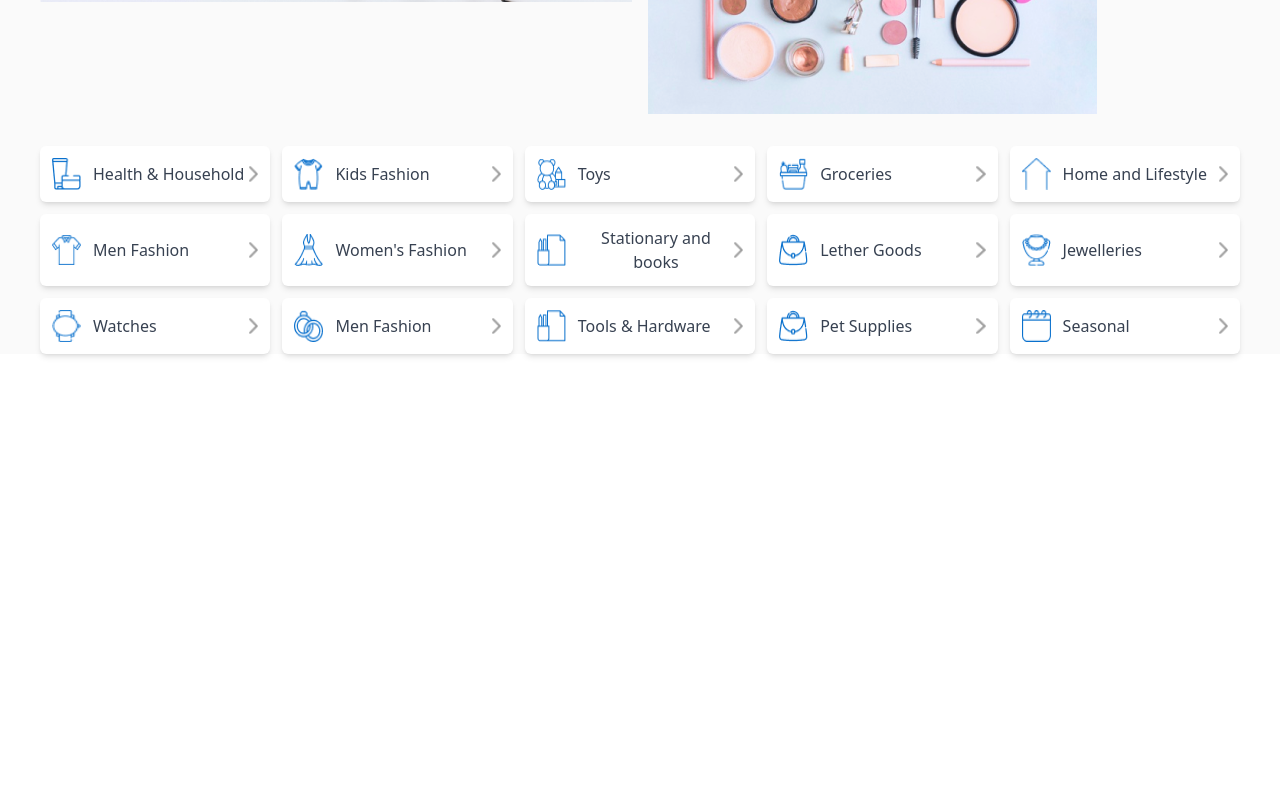
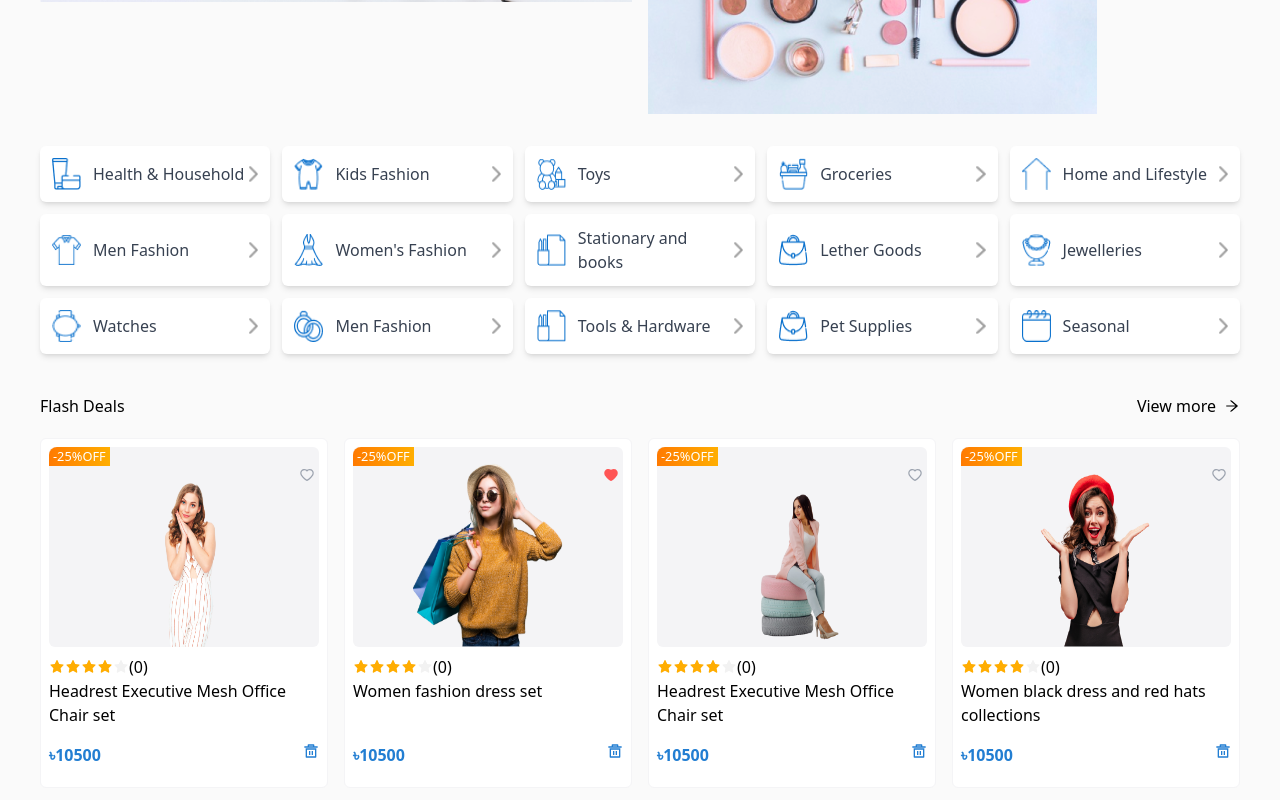
Before and after one commit to mousumiaktar/oikko-dotcom-bd, a React (Create React App) app: page / in a window 1280 px wide. Shown: the part 440-1240 px from the top of the page. Before the commit the page ends 826 px from the top, so only its background shows below. Built offline with nearby package versions, Linux system fonts and the light colour scheme.

Commit message:
flash Deals added

```diff
--- a/package.json
+++ b/package.json
@@ -8,6 +8,7 @@
     "@testing-library/user-event": "^13.5.0",
     "react": "^18.2.0",
     "react-dom": "^18.2.0",
+    "react-icons": "^4.7.1",
     "react-router-dom": "^6.7.0",
     "react-scripts": "5.0.1",
     "web-vitals": "^2.1.4"
--- a/src/App.js
+++ b/src/App.js
@@ -4,7 +4,7 @@ import Home from './components/pages/home/Home';
 
 function App() {
   return (
-    <div className="App">
+    <div>
       <Routes>
         <Route path='/' element={<Home />}></Route>
       </Routes>
--- /dev/null
+++ b/src/components/features/Ratings.js
@@ -0,0 +1,19 @@
+import React from 'react';
+import { AiFillStar } from 'react-icons/ai';
+
+const Ratings = () => {
+    return (
+        <div className='flex items-center'>
+            <div className='flex'>
+                <AiFillStar className='text-[#FFAD01]' />
+                <AiFillStar className='text-[#FFAD01]' />
+                <AiFillStar className='text-[#FFAD01]' />
+                <AiFillStar className='text-[#FFAD01]' />
+                <AiFillStar className='text-[#F2F2F2]' />
+            </div>
+            <p>(0)</p>
+        </div>
+    );
+};
+
+export default Ratings;
--- a/src/components/pages/category/Category.js
+++ b/src/components/pages/category/Category.js
@@ -17,10 +17,12 @@ import ctg15 from "../../../images/category/ctg15.png";
 import icon from "../../../images/category/icon.png";
 import Container from '../Container';
 
+
 const Category = () => {
     return (
         <Container>
-            <div className='lg:grid lg:grid-cols-5 md:grid md:grid-cols-3 grid grid-cols-1 gap-3 mt-8 mb-8'>
+            <div>
+                <div className='lg:grid lg:grid-cols-5 md:grid md:grid-cols-3 grid grid-cols-1 gap-3 mt-8'>
                     <div className='bg-white flex justify-between items-center shadow-md p-3 rounded-md'>
                         <div className='flex gap-3 items-center'>
                             <img className='w-[29px] h-[32px]' src={ctg1} alt="" />
@@ -127,6 +129,7 @@ const Category = () => {
                         <img className='h-4' src={icon} alt="" />
                     </div>
                 </div>
+            </div>
         </Container>
     );
 };
--- /dev/null
+++ b/src/components/pages/flashDeals/FlashDeals.js
@@ -0,0 +1,104 @@
+import React from 'react';
+import Container from '../Container';
+import { AiFillHeart, AiOutlineArrowRight, AiOutlineHeart } from "react-icons/ai";
+import deals1 from "../../../images/deals/del1.png"
+import deals2 from "../../../images/deals/del2.png"
+import deals3 from "../../../images/deals/del3.png"
+import deals4 from "../../../images/deals/del4.png"
+import Ratings from '../../features/Ratings';
+import { RiDeleteBin5Line } from 'react-icons/ri';
+
+const FlashDeals = () => {
+    return (
+        <Container>
+            <div className='flex justify-between mt-10 mb-5'>
+                <h2>Flash Deals</h2>
+                <div className='flex items-center gap-2'>
+                    <p>View more</p>
+                    <AiOutlineArrowRight />
+                </div>
+            </div>
+            {/* FLAS DEALS ITEMS */}
+            <div className='lg:grid lg:grid-cols-4 md:grid md:grid-cols-3 gap-4'>
+                <div className='h-[350px] bg-white border border-[#F4F4F6] p-2 rounded-md mb-4'>
+                    <div className='bg-[#F4F4F6] rounded-md'>
+                        <img className='w-[150px] h-[200px] mx-auto pt-4 relative' src={deals1} alt="" />
+                        <div className=' mb[-100px]'>
+                            <small className='bg-gradient-to-r from-[#FF7A01] to-[#FFAE01] px-1 rounded-tl-lg absolute mt-[-200px] text-white'>-25%OFF</small>
+                            <AiOutlineHeart className='absolute lg:ml-[250px] ml-[250px] mt-[-180px] text-gray-400 md:ml-[180px]' />
+                        </div>
+                    </div>
+                    <div className='mt-2'>
+                        <div>
+                            <Ratings />
+                            <p>Headrest Executive Mesh Office Chair set</p>
+                        </div>
+                        <div className='flex justify-between text-[#227ED2] font-bold mt-4'>
+                            <p>৳10500</p>
+                            <p><RiDeleteBin5Line /></p>
+                        </div>
+                    </div>
+                </div>
+                <div className='h-[350px] bg-white border border-[#F4F4F6] p-2 rounded-md mb-4'>
+                    <div className='bg-[#F4F4F6] rounded-md'>
+                        <img className='w-[150px] h-[200px] mx-auto pt-4 relative' src={deals2} alt="" />
+                        <div className=' mb[-100px]'>
+                            <small className='bg-gradient-to-r from-[#FF7A01] to-[#FFAE01] px-1 rounded-tl-lg absolute mt-[-200px] text-white'>-25%OFF</small>
+                            <AiFillHeart className='absolute lg:ml-[250px] ml-[250px] mt-[-180px] text-[#FF5555] md:ml-[180px]' />
+                        </div>
+                    </div>
+                    <div className='mt-2'>
+                        <div>
+                            <Ratings />
+                            <p>Women fashion dress set</p>
+                        </div>
+                        <div className='flex justify-between text-[#227ED2] font-bold mt-10'>
+                            <p>৳10500</p>
+                            <p><RiDeleteBin5Line /></p>
+                        </div>
+                    </div>
+                </div>
+                <div className='h-[350px] bg-white border border-[#F4F4F6] p-2 rounded-md mb-4'>
+                    <div className='bg-[#F4F4F6] rounded-md'>
+                        <img className='w-[150px] h-[200px] mx-auto pt-4 relative' src={deals3} alt="" />
+                        <div className=' mb[-100px]'>
+                            <small className='bg-gradient-to-r from-[#FF7A01] to-[#FFAE01] px-1 rounded-tl-lg absolute mt-[-200px] text-white'>-25%OFF</small>
+                            <AiOutlineHeart className='absolute lg:ml-[250px] ml-[250px] mt-[-180px] text-gray-400 md:ml-[180px]' />
+                        </div>
+                    </div>
+                    <div className='mt-2'>
+                        <div>
+                            <Ratings />
+                            <p>Headrest Executive Mesh Office Chair set</p>
+                        </div>
+                        <div className='flex justify-between text-[#227ED2] font-bold mt-4'>
+                            <p>৳10500</p>
+                            <p><RiDeleteBin5Line /></p>
+                        </div>
+                    </div>
+                </div>
+                <div className='h-[350px] bg-white border border-[#F4F4F6] p-2 rounded-md mb-4'>
+                    <div className='bg-[#F4F4F6] rounded-md'>
+                        <img className='w-[150px] h-[200px] mx-auto pt-4 relative' src={deals4} alt="" />
+                        <div className=' mb[-100px]'>
+                            <small className='bg-gradient-to-r from-[#FF7A01] to-[#FFAE01] px-1 rounded-tl-lg absolute mt-[-200px] text-white'>-25%OFF</small>
+                            <AiOutlineHeart className='absolute lg:ml-[250px] ml-[250px] mt-[-180px] text-gray-400 md:ml-[180px]' />
+                        </div>
+                    </div>
+                    <div>
+                        <div className='mt-2'>
+                            <Ratings />
+                            <p>Women black dress and red hats collections</p>
+                        </div>
+                        <div className='flex justify-between text-[#227ED2] font-bold mt-4'>
+                            <p>৳10500</p>
+                            <p><RiDeleteBin5Line /></p>
+                        </div>
+                    </div>
+                </div>
+            </div>
+        </Container>
+    );
+};
+
+export default FlashDeals;
--- a/src/components/pages/home/Home.js
+++ b/src/components/pages/home/Home.js
@@ -1,5 +1,6 @@
 import React from 'react';
 import Category from '../category/Category';
+import FlashDeals from '../flashDeals/FlashDeals';
 import Hero from '../hero/Hero';
 
 const Home = () => {
@@ -7,6 +8,8 @@ const Home = () => {
         <div className='bg-[#FAFAFA]'>
             <Hero />
             <Category />
+            <FlashDeals />
+
         </div>
     );
 };
```
Also changed, not shown: 1 other file (tests, documents, lock files or other folders). Lines whose indentation alone changed are shown as unchanged.
